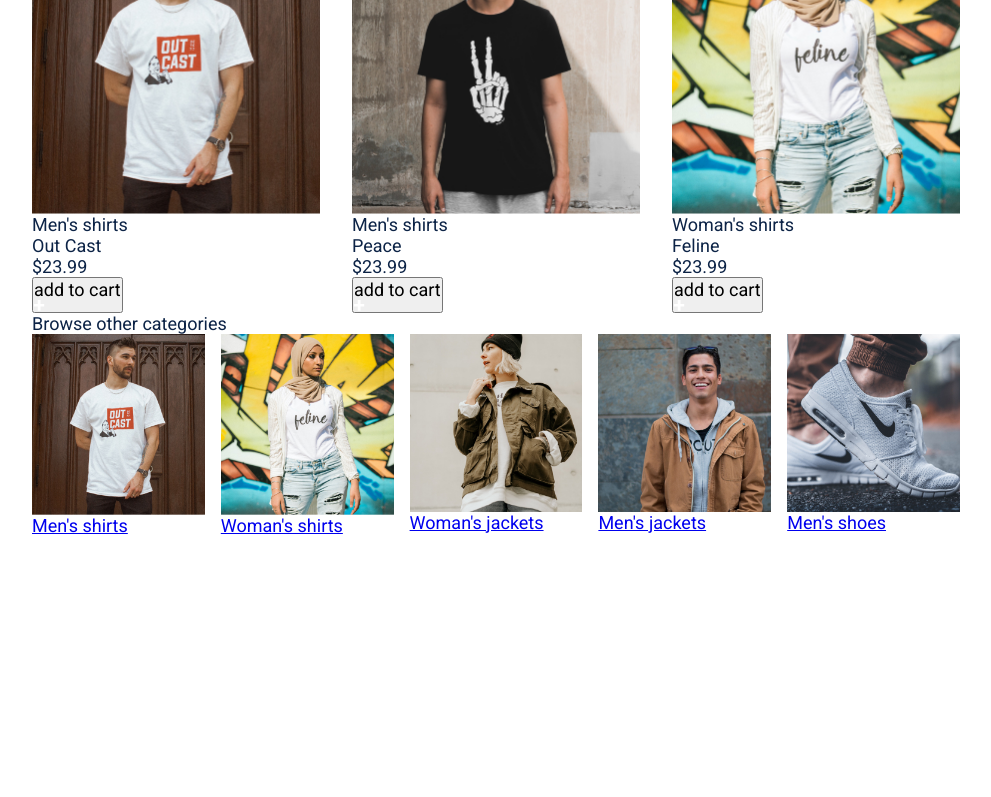
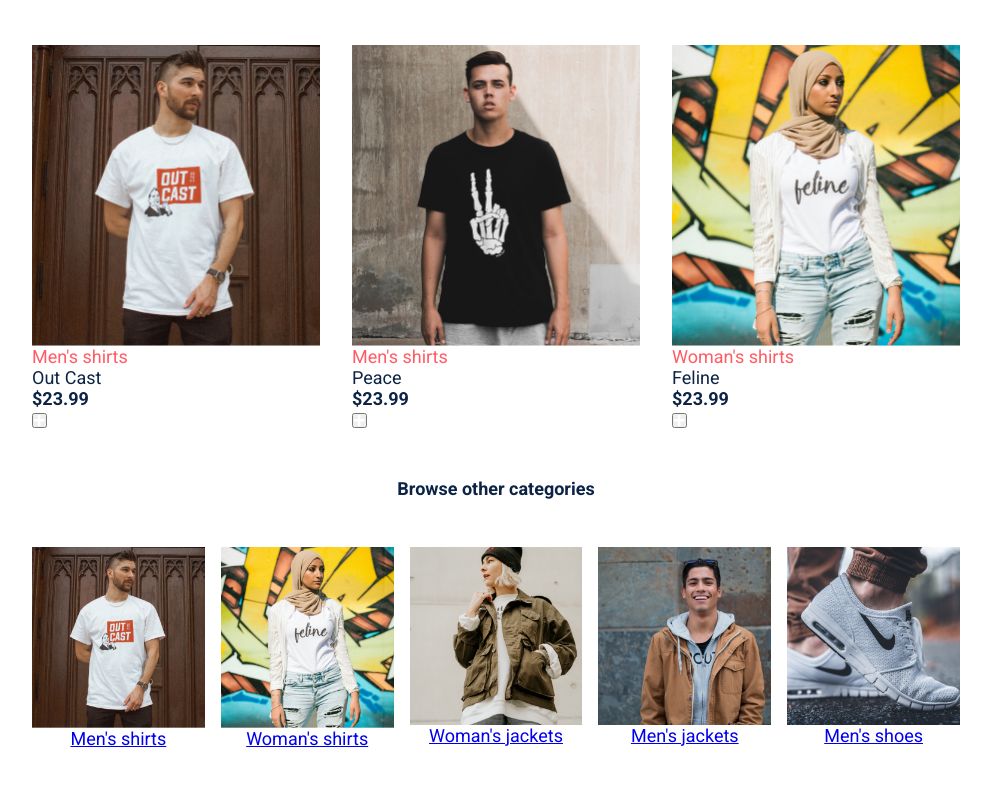
Before and after one commit to IvanOrsh/sass-cube-methodology, a website: page src/index.html in a window 1280 px wide. Shown: the part 129-926 px from the top of the page, without its empty margins (144-1135 px from the left). Before the commit the page ends 800 px from the top, so only its background shows below. Drawn offline with nearby package versions, Linux system fonts and the light colour scheme; files that its build step writes are made by us from their sources.

Commit message:
feat: implement utility classes

```diff
--- a/src/index.html
+++ b/src/index.html
@@ -13,7 +13,7 @@
     <link rel="stylesheet" href="css/styles.css" />
   </head>
   <body>
-    <header class="text-header">
+    <header class="text-center margin-block-xl">
       <div class="container">
         <h1 class="page-title">T-Shirts</h1>
         <p>Browse our selection of high-quality t-shirts</p>
@@ -80,34 +80,56 @@
           </div>
         </div>
 
-        <h2 class="text-center fw-bold">Browse other categories</h2>
+        <h2 class="text-center fw-bold margin-block-xl">
+          Browse other categories
+        </h2>
 
         <div class="even-columns">
-          <a href="#" class="card" data-type="link-with-image">
+          <a
+            href="#"
+            class="[ card ] [ text-center ]"
+            data-type="link-with-image"
+          >
             <img src="assets/outcast.jpg" alt="" />
             <div class="card__content">
               <p>Men's shirts</p>
             </div>
           </a>
-          <a href="#" class="card" data-type="link-with-image">
+          <a
+            href="#"
+            class="[ card ] [ text-center ]"
+            data-type="link-with-image"
+          >
             <img src="assets/feline.jpg" alt="" />
             <div class="card__content">
               <p>Woman's shirts</p>
             </div>
           </a>
-          <a href="#" class="card" data-type="link-with-image">
+          <a
+            href="#"
+            class="[ card ] [ text-center ]"
+            data-type="link-with-image"
+          >
             <img src="assets/w-jacket.jpg" alt="" />
             <div class="card__content">
               <p>Woman's jackets</p>
             </div>
           </a>
-          <a href="#" class="card" data-type="link-with-image">
+          <a
+            href="#"
+            class="[ card ] [ text-center ]"
+            data-type="link-with-image"
+          >
             <img src="assets/m-jacket.jpg" alt="" />
             <div class="card__content">
               <p>Men's jackets</p>
             </div>
           </a>
-          <a href="#" class="card" data-type="link-with-image">
+          <a
+            href="#"
+            class="[ card ] [ text-center ]"
+            data-type="link-with-image"
+          >
             <img src="assets/shoes.jpg" alt="" />
             <div class="card__content">
               <p>Men's shoes</p>
--- a/src/sass/styles.scss
+++ b/src/sass/styles.scss
@@ -63,6 +63,8 @@ body {
   font-family: $font-family;
   font-size: $fs-400;
   color: $blue-800;
+
+  margin: $size-36 0;
 }
 
 // composition
@@ -78,3 +80,40 @@ body {
   grid-auto-columns: 1fr;
   gap: var(--gap, $size-16);
 }
+
+// utilities
+
+.margin-block-xl {
+  margin-block: $size-36;
+}
+
+.fw-bold {
+  font-weight: 700;
+}
+.fw-black {
+  font-weight: 900;
+}
+
+.text-center {
+  text-align: center;
+}
+.text-accent {
+  color: $red-400;
+}
+
+.page-title {
+  font-size: $fs-700;
+  font-weight: 900;
+}
+
+.visually-hidden {
+  clip: rect(0 0 0 0);
+  clip-path: inset(50%);
+  height: 1px;
+  overflow: hidden;
+  position: absolute;
+  white-space: nowrap;
+  width: 1px;
+}
+
+// block
```
